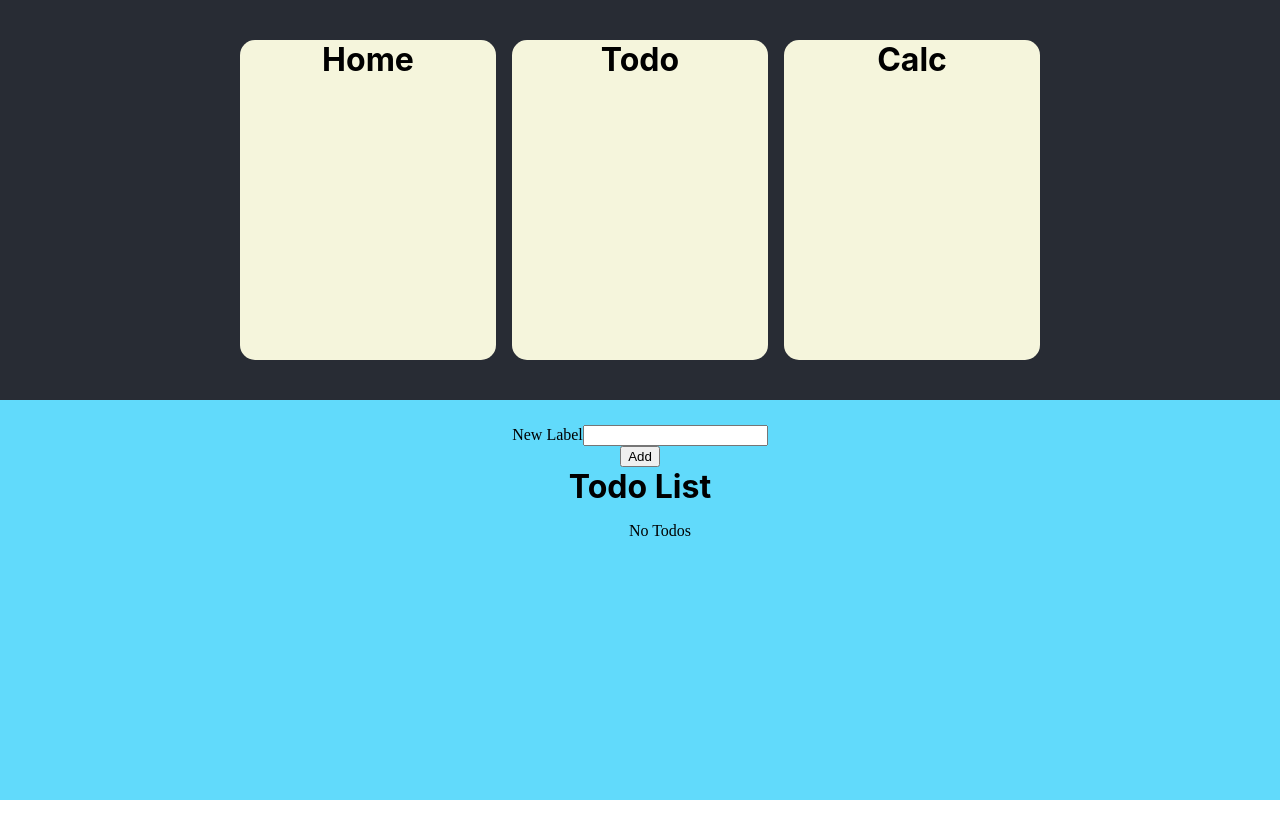
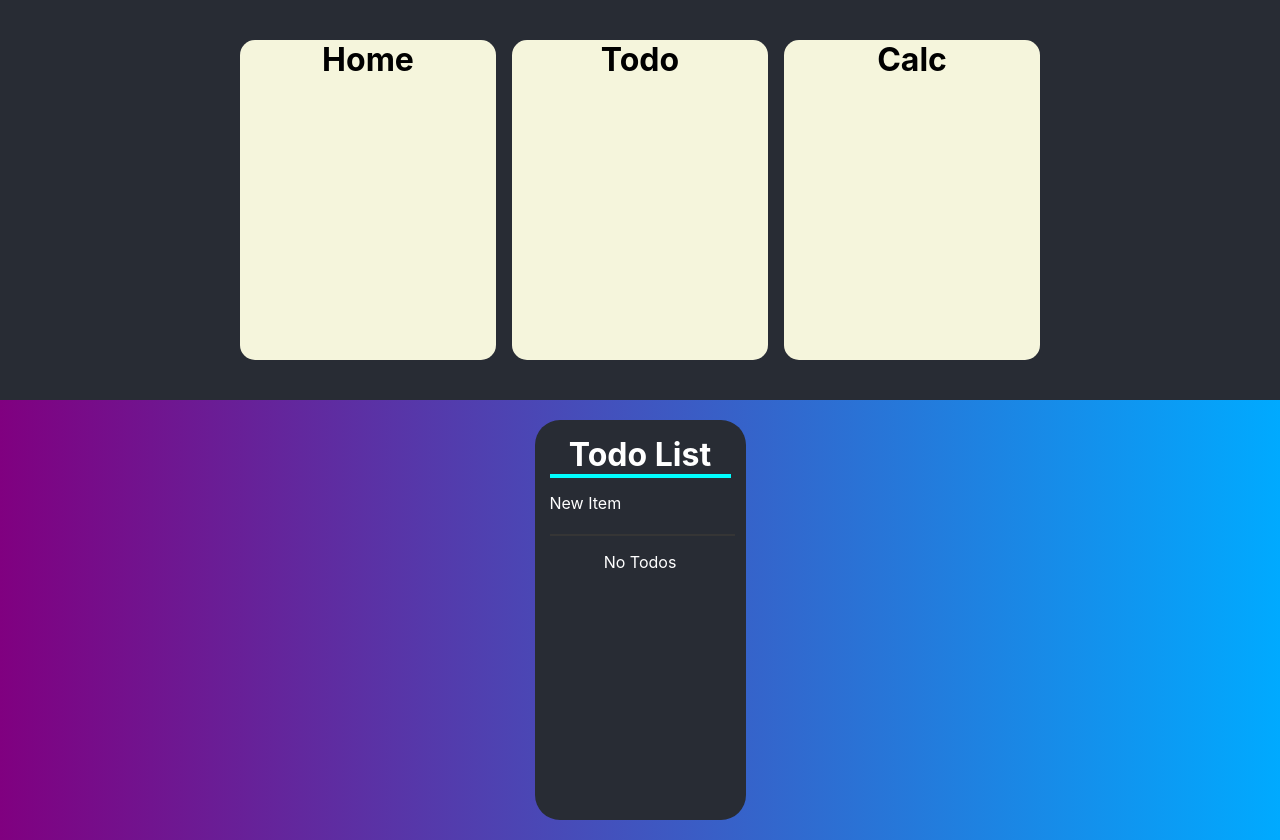
Before and after one commit to Nathan-Fox-github/My-Website, a React (Create React App) app: page / in a window 1280 px wide. Both pictures are taken after a click on the label "Todo". Before the commit the page ends 800 px from the top, so only its background shows below. Built offline with nearby package versions, Linux system fonts and the light colour scheme.

Commit message:
todo css

```diff
--- a/src/content/Todo/NewTodoForm.jsx
+++ b/src/content/Todo/NewTodoForm.jsx
@@ -1,4 +1,5 @@
 import { useState } from "react"
+import style from './style/Todo.module.css'
 
 export function NewTodoForm({ onSubmit }) {
     const [newItem, setNewItem] = useState("")
@@ -12,15 +13,15 @@ export function NewTodoForm({ onSubmit }) {
         setNewItem("")
     }
 
-    return <form onSubmit={handleSubmit} className="new-item-form">
-        <div className="form-row">
-            <label htmlFor="item">New Label</label>
+    return <form onSubmit={handleSubmit} className={style.newItemForm}>
+        <div className={style.formRow}>
+            <label className={style.inputLabel} htmlFor="item">New Item</label>
             <input value={newItem}
                 onChange={e => setNewItem(e.target.value)}
                 type="text"
                 id="item"
             />
+            <div className={style.underline}/>
         </div>
-        <button className="btn">Add</button>
     </form>
 }
--- a/src/content/Todo/Todo.jsx
+++ b/src/content/Todo/Todo.jsx
@@ -1,6 +1,7 @@
 import { useEffect, useState } from 'react';
 import { TodoList } from './TodoList';
 import { NewTodoForm } from './NewTodoForm';
+import style from './style/Todo.module.css'
 
 export function Todo() {
     const [todos, setTodos] = useState(() => {
@@ -43,13 +44,16 @@ export function Todo() {
 
 
     return (
-        <>
-            <NewTodoForm onSubmit={addTodo} />
-            <h1 className='header'>Todo List</h1>
-            <TodoList todos={todos}
-                toggleTodo={toggleTodo}
-                deleteTodo={deleteTodo}
-            />
-        </>
+        <div className={style.container}>
+            <div className={style.border}>
+                <h1 className={style.header}>Todo List</h1>
+                <div className={style.line} />
+                <NewTodoForm onSubmit={addTodo} />
+                <TodoList todos={todos}
+                    toggleTodo={toggleTodo}
+                    deleteTodo={deleteTodo}
+                />
+            </div>
+        </div>
     )
 }
--- a/src/content/Todo/TodoItem.jsx
+++ b/src/content/Todo/TodoItem.jsx
@@ -1,14 +1,16 @@
+import style from './style/Todo.module.css'
+
 export function TodoItem({ completed, id, title, toggleTodo, deleteTodo}) {
     return (
-        <li className='list' key={id}>
-            <label>
+        <li className={style.list} key={id}>
+            <label className={style.itemLabel}>
                 <input type='checkbox'
                     checked={completed}
                 onChange={e => toggleTodo(id, e.target.checked)}
                 />
                 {title}
             </label>
-            <button onClick={() => deleteTodo(id)} className='btn btn-delete'>Delete</button>
+            <button onClick={() => deleteTodo(id)} className={style.btnDelete}>Delete</button>
         </li>
     )
 }
--- a/src/content/Todo/TodoList.jsx
+++ b/src/content/Todo/TodoList.jsx
@@ -1,7 +1,8 @@
 import { TodoItem } from "./TodoItem"
+import style from './style/Todo.module.css'
 
 export function TodoList({ todos, toggleTodo, deleteTodo}) {
-    return (<ul className='list'>
+    return (<ul className={style.list}>
         {todos.length === 0 && "No Todos"}
         {todos.map(todo => {
             return (
--- /dev/null
+++ b/src/content/Todo/style/Todo.module.css
@@ -0,0 +1,85 @@
+.container {
+    margin: 0px;
+    padding: 20px;
+    background: linear-gradient(to right, purple, #00AAFF);
+    min-height: 100%;
+    align-content: center;
+    justify-content: center;
+    display: flex;
+}
+
+.border {
+    background-color: #282c34;
+    width: auto;
+    max-width: 90%;
+    border-radius: 25px;
+    padding: 15px;
+    align-content: center;
+    display: flex;
+    flex-direction: column;
+    position: relative;
+}
+
+.header {
+    color: #FFFFFF;
+}
+
+.line {
+    background-color: cyan;
+    height: 4px;
+    width: 100%;
+}
+
+ul {
+    padding-inline-start: 0px;
+    color: white;
+    list-style: none;
+    flex-grow: 1;
+}
+
+li {
+    display: flex;
+    align-items: flex-start;
+    justify-content: space-between;
+    margin-bottom: 10px;
+    flex-wrap: wrap;
+}
+
+.itemLabel {
+    display: flex;
+    width: auto;
+    max-width: 80%;
+    align-items: center;
+    flex-grow: 1;
+    overflow: auto;
+    text-overflow: ellipsis;
+    white-space: normal;
+    word-wrap: break-word;
+    padding-right: 10px;
+}
+
+form input {
+    width: 100%;
+}
+
+.inputLabel {
+    display: block;
+    left: 0;
+    margin-top: 15px;
+    color: white;
+}
+
+input {
+    background: none;
+    border-width: 0px;
+    border-color: transparent;
+    border-bottom: 2px solid #353535;
+    padding: 2px;
+    caret-color: white;
+    color: white;
+}
+
+input:focus {
+    outline: none;
+    border-bottom: 2px solid white;
+}
--- a/src/style/App.css
+++ b/src/style/App.css
@@ -28,14 +28,7 @@
   color: #61dafb;
 }
 
-form {
-  font-family: 'Times New Roman', Times, serif;
-  text-align: center;
-  padding-top: 25px;
-}
-
 ul {
-  font-family: 'Times New Roman', Times, serif;
   text-align: center;
 }
 
```
